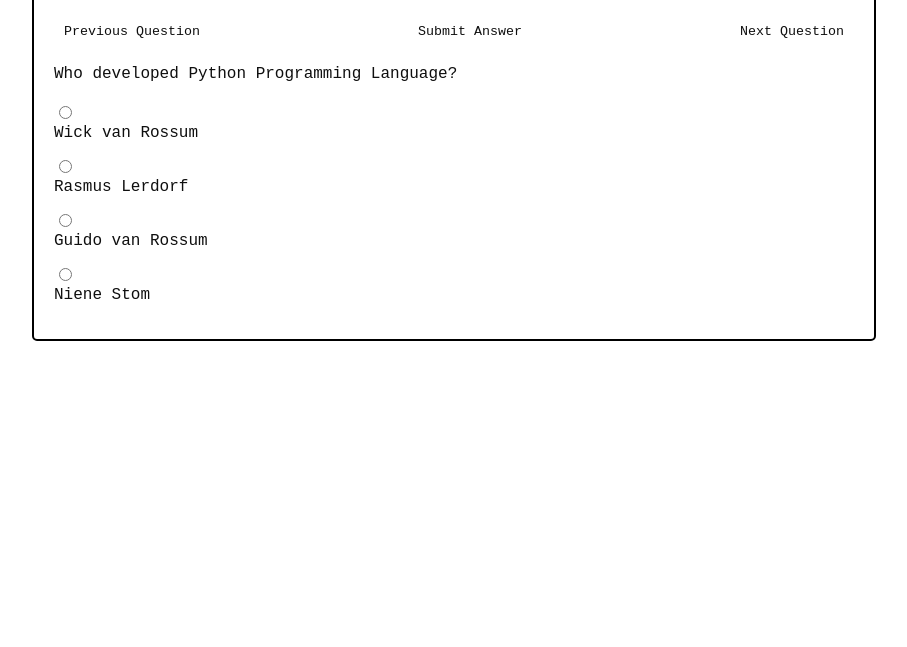
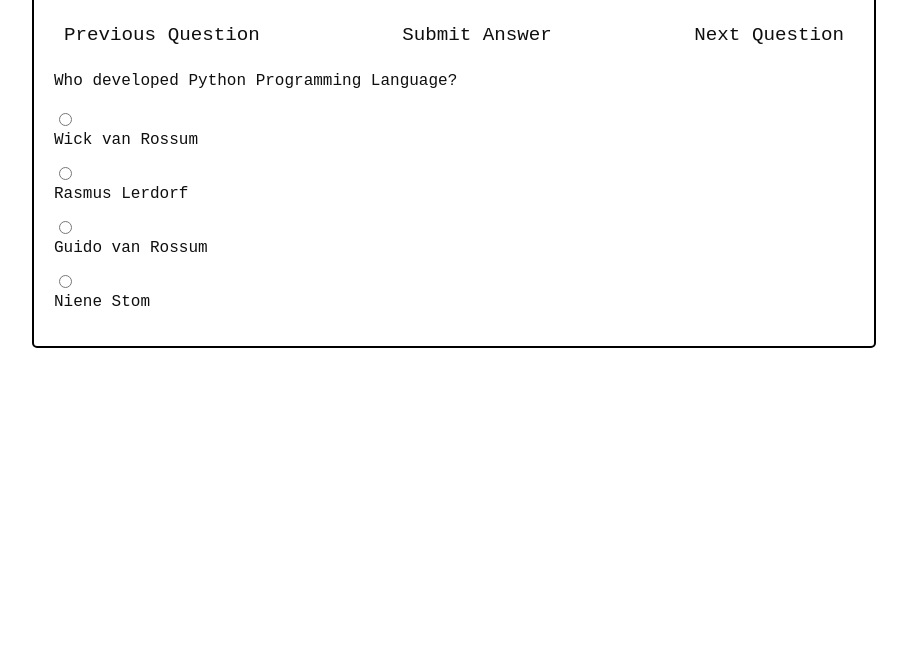
Before and after one commit to OliverDean/NetworkingProjectCits3002, a plain HTML site: page ClientBrowser/question_multi.html in a window 1280 px wide. Shown: the part 153-800 px from the top of the page, without its empty margins (186-1093 px from the left). Drawn offline with Linux system fonts and the light colour scheme.

Commit message:
style changes

```diff
--- a/ClientBrowser/styles.css
+++ b/ClientBrowser/styles.css
@@ -115,10 +115,11 @@
   color: #00FF00;
 }
 
-.prev-question, .next-question , .submit-answer{
+.prev-question, .next-question , .submit-answer, .login-button{
   display: inline-block;
   padding: 10px;
   font-family: 'Courier New', Courier, monospace;
+  font-size: 1.2rem;
   background-color: #ffffff;
   color: #0F0F0F;
   text-decoration: none;
```
